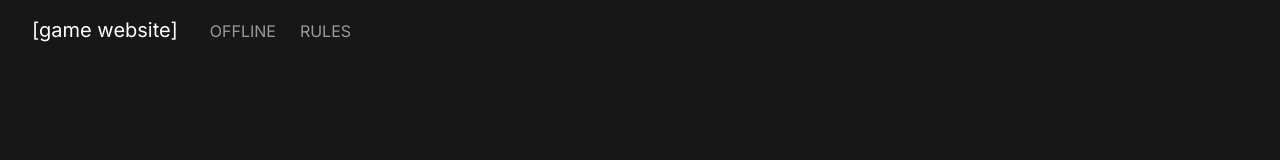
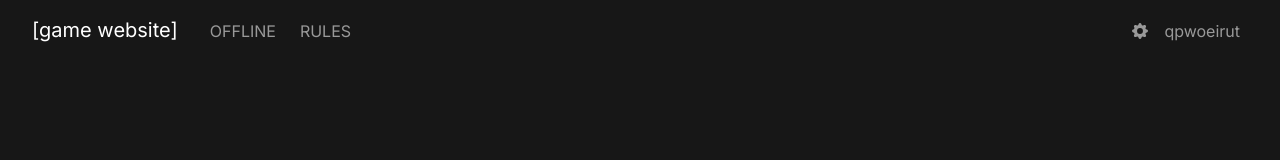
Before and after one commit to SVWEFSBRWHWBCOTSEID/SVWEFSBRWHWBCOTSEID.github.io, a Next.js app: page /offline in a window 1280 px wide. Shown: the top 160 px of the page. Built offline with nearby package versions, Linux system fonts and the light colour scheme.

Commit message:
Add more placeholders to header

```diff
--- a/components/Header.tsx
+++ b/components/Header.tsx
@@ -1,14 +1,25 @@
 import {ReactNode} from 'react';
 import Link from 'next/link';
+import {BsGear, BsGearFill} from 'react-icons/bs';
 
 
 export default function Header() {
     return (
-        <header className="px-8 py-4 text-md flex gap-2 items-center">
-            <Link href="/" className="text-xl pb-0.5 mr-4">[game website]</Link>
+        <header className="px-8 py-4 text-md flex justify-between">
+            <nav className="flex gap-2 items-center">
+                <Link href="/" className="text-xl pb-0.5 mr-4">[game website]</Link>
 
-            <HeaderLink href="/offline">Offline</HeaderLink>
-            <HeaderLink href="/rules">Rules</HeaderLink>
+                <HeaderLink href="/offline">Offline</HeaderLink>
+                <HeaderLink href="/rules">Rules</HeaderLink>
+            </nav>
+            <nav className="flex gap-2 items-center">
+                <Link href="/preferences">
+                    <BsGearFill className="text-secondary" />
+                </Link>
+                <Link href="/profile" className="text-secondary px-2">
+                    qpwoeirut
+                </Link>
+            </nav>
         </header>
     )
 }
```
